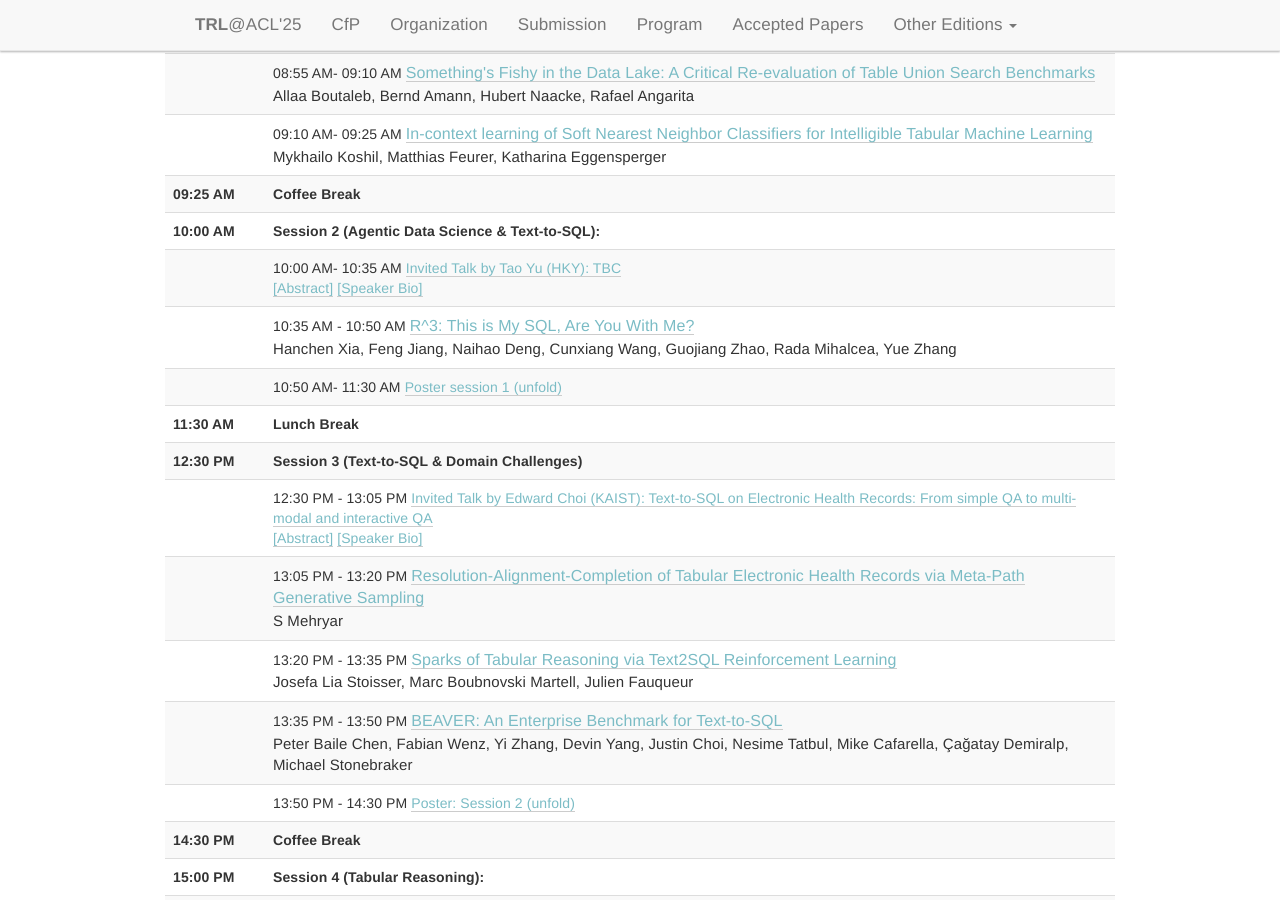
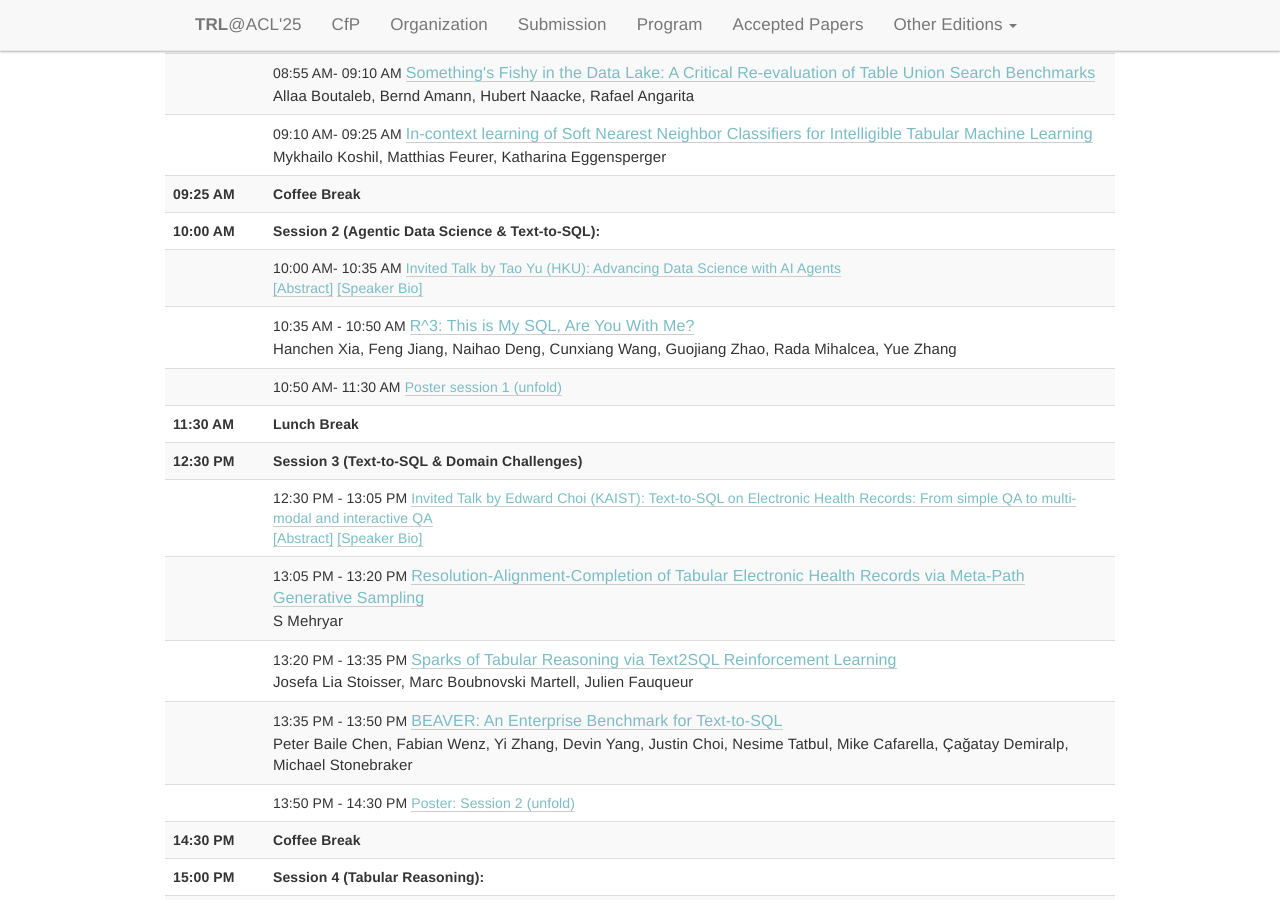
Before and after one commit to table-representation-learning/table-representation-learning.github.io, a Jekyll site: the page built from _pages/acl2025/index.html, in a window 1280 px wide and 900 px high, scrolled down 3147 px. Built offline with Jekyll 4.4.1, drawn with Linux system fonts in a browser that asks for light colours.

Commit message:
add Tao's talk title

```diff
--- a/_pages/acl2025/index.html
+++ b/_pages/acl2025/index.html
@@ -413,7 +413,7 @@ acknowledgements: ""
                             <td>
                                 <span scope="row" data-time="11:00">11:00 AM</span>-
                                 <span scope="row" data-time="11:35">11:35 AM</span>
-                                <a href="https://taoyds.github.io/" target="_blank">Invited Talk by Tao Yu (HKY): TBC</a>
+                                <a href="https://taoyds.github.io/" target="_blank">Invited Talk by Tao Yu (HKU): Advancing Data Science with AI Agents</a>
                                 <br/>
                                 <a data-toggle="collapse" href="#schedule-talk2" aria-cexpanded="false"
                                     aria-controls="schedule-talk2">[Abstract]</a>
```
